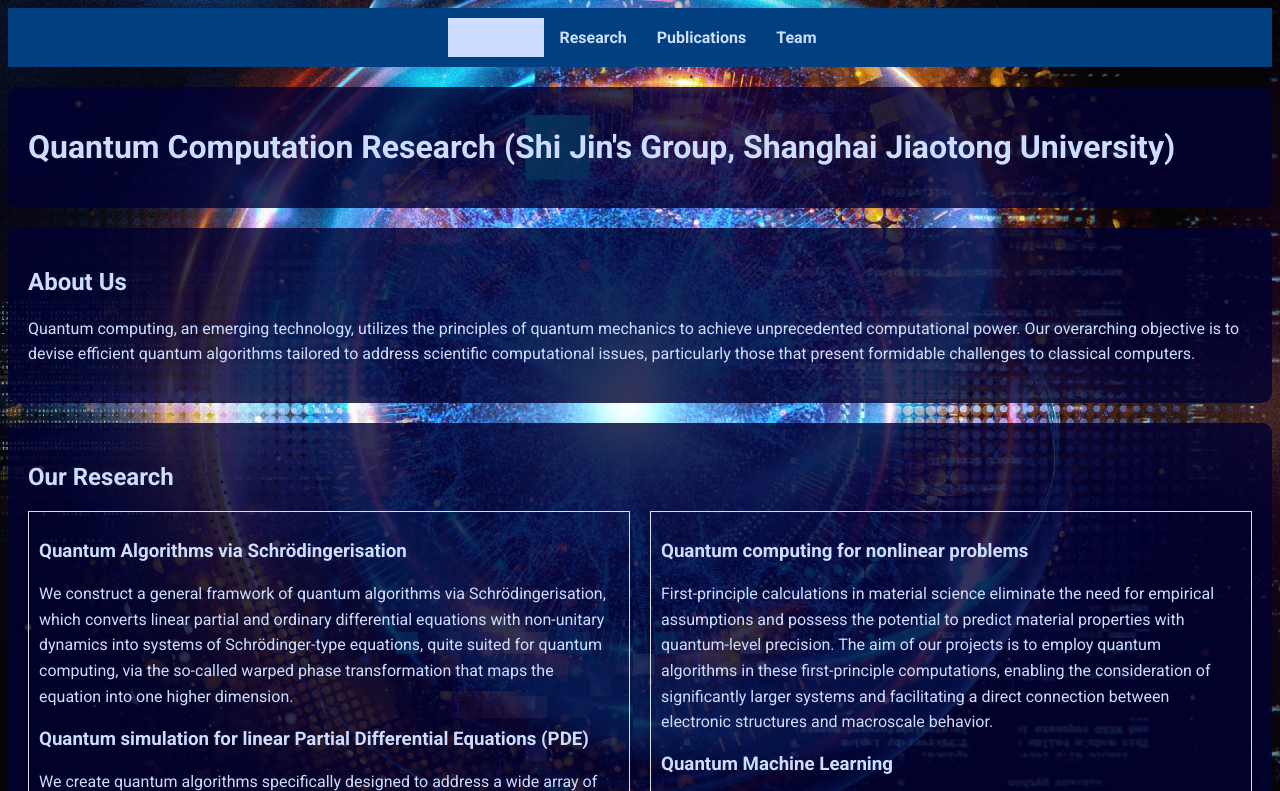
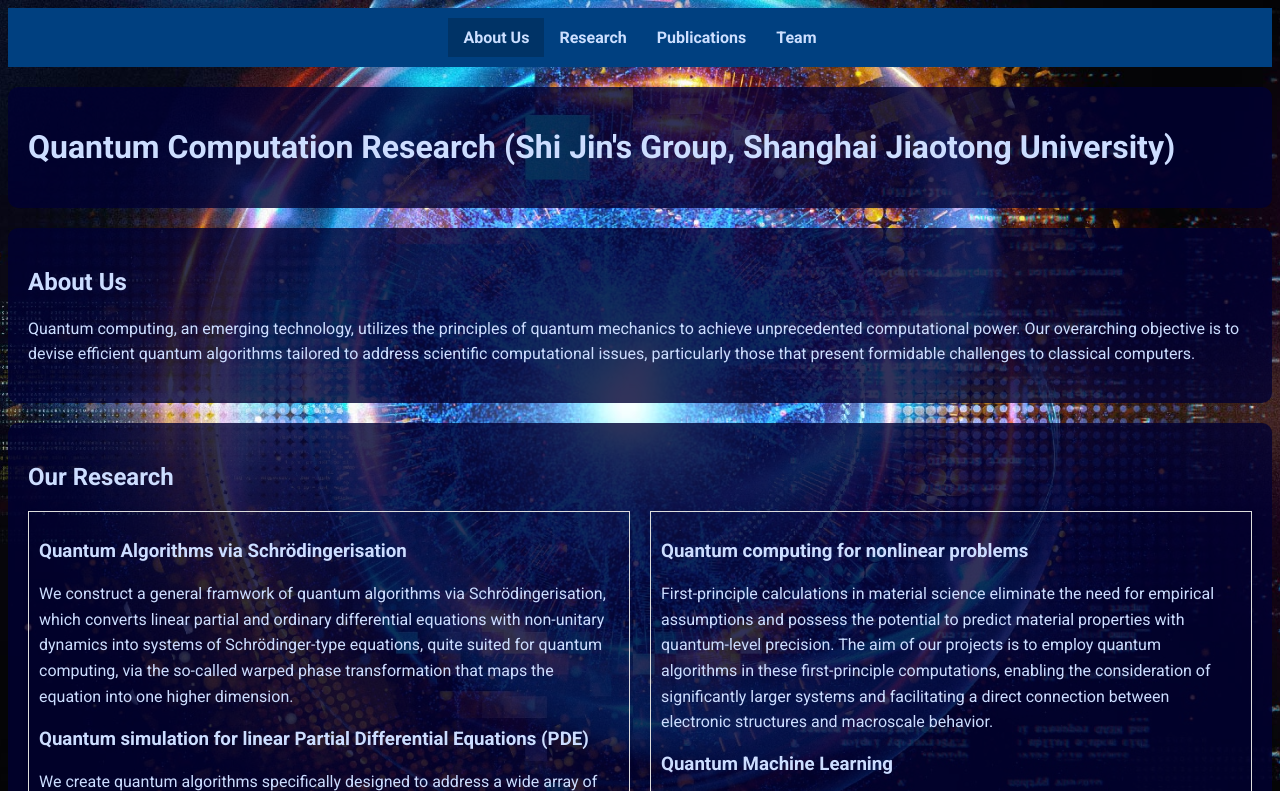
Before and after one commit to chuwenii/chuwenii.github.io, a plain HTML site: page index.html in a window 1280 px wide. In both pictures the pointer is over the link "About Us". Shown: the top 791 px of the page. Drawn offline with Linux system fonts and the light colour scheme.

Commit message:
Update index.html

```diff
--- a/index.html
+++ b/index.html
@@ -43,7 +43,7 @@
             font-weight: bold;
         }
         .navigation a:hover {
-            background-color: #ccddff; /* #003366*/
+            background-color: #003366; /* #003366*/
         }
         .columns {
             display: flex;
```
